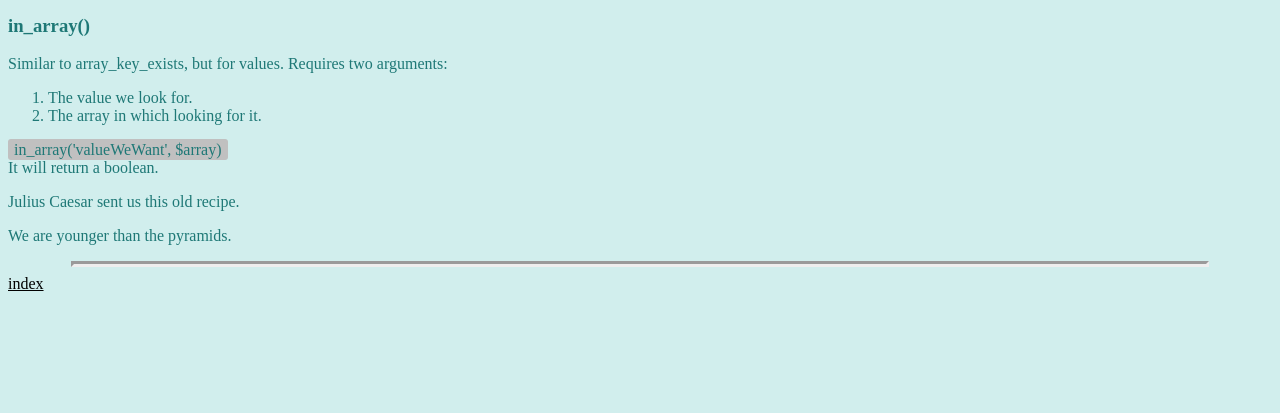
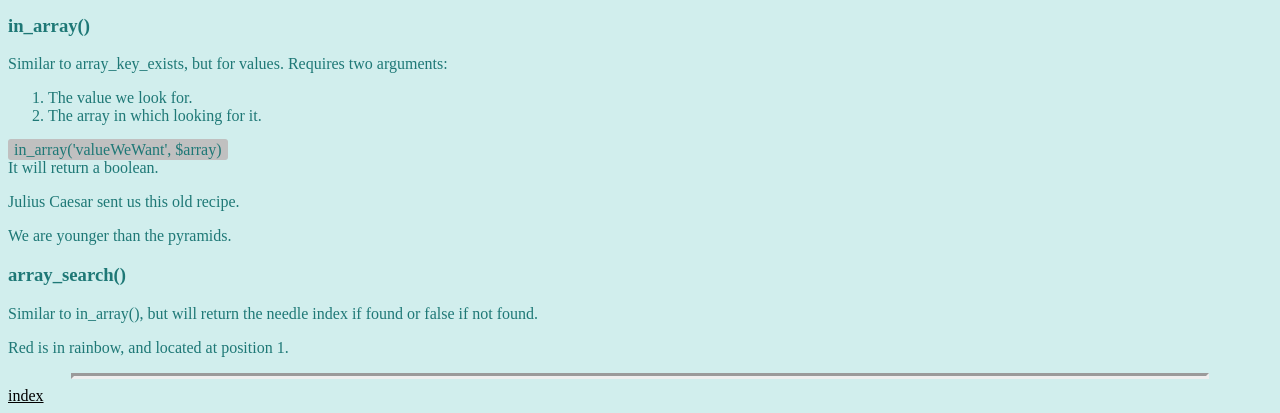
Before and after one commit to loicbaillif/OpenClass_PhpCreateSite, a PHP site: page /04_arrays/index.php in a window 1280 px wide. Shown: the part 2768-3181 px from the top of the page. Before the commit the page ends 3059 px from the top, so only its background shows below. Run offline with PHP 8.4, Linux system fonts and the light colour scheme.

Commit message:
04/arrays/v11
array_search(): Theory + first example
Next: couple more examples

```diff
--- a/04_arrays/index.php
+++ b/04_arrays/index.php
@@ -203,8 +203,21 @@ if (in_array('cleopatra@somemail.com', $recipes4)) {
 } else {
     echo '<p>We are younger than the pyramids.</p>' . PHP_EOL;
 }
+?>
 
+<h3>array_search()</h3>
+<p>Similar to in_array(), but will return the needle index if found
+or false if not found.</p>
+<?php
+$rainbow = ['red', 'orange', 'yellow', 'green', 'blue', 'indigo', 'violet'];
+echo '<p>';
+echo 'Red is ' . (in_array('red', $rainbow) ? '' : 'not ')  . 'in rainbow';
+echo in_array('red', $rainbow)
+    ? ', and located at position ' . (array_search('red', $rainbow) + 1)
+    : '';
+echo '.' . PHP_EOL . '</p>';
 ?>
+
 
 <hr/>
 <a href="../index.php">index</a>
```
